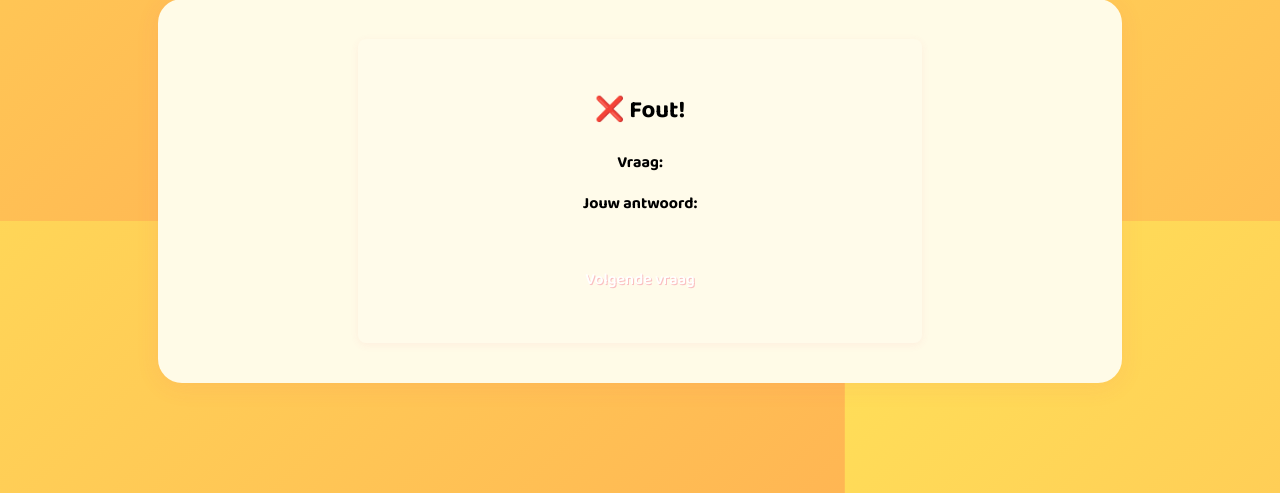
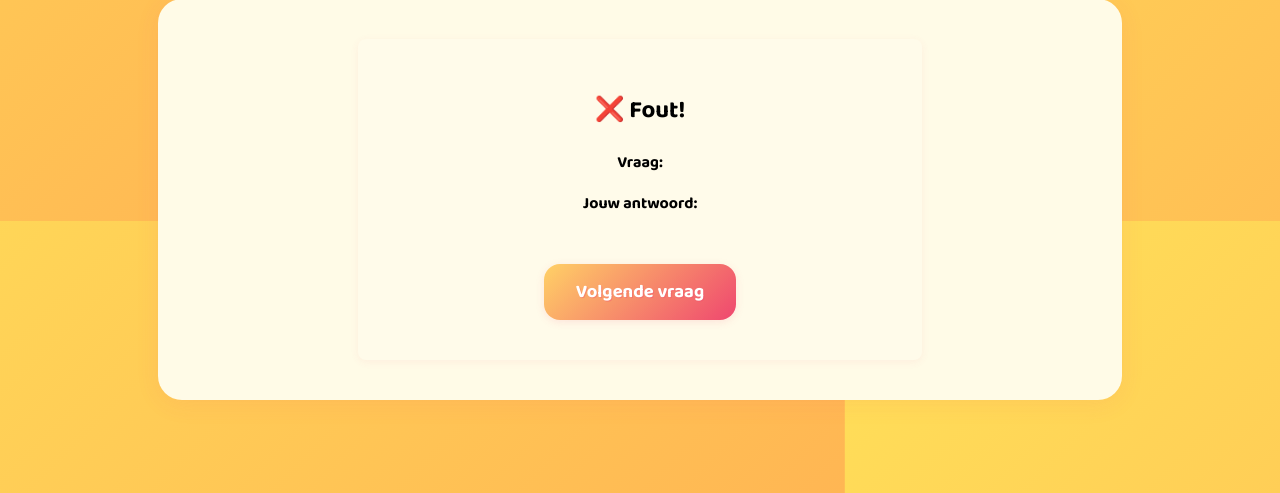
Before and after one commit to stevendejongnl/housetour, a Flask app: page /quiz/feedback in a window 1280 px wide. Shown: the part 307-800 px from the top of the page. Run offline with Flask 3, Linux system fonts and the light colour scheme.

Commit message:
Refactor next question link to use .simple-button class for consistency

```diff
--- a/backend/templates/quiz_feedback.html
+++ b/backend/templates/quiz_feedback.html
@@ -15,6 +15,6 @@
     {% if is_correct is not none and not is_correct and correct_answer %}
     <p><strong>Goed antwoord:</strong> {{ correct_answer }}</p>
     {% endif %}
-    <a href="{{ next_url }}" class="button-link" style="margin-top:2rem;">Volgende vraag</a>
+    <a href="{{ next_url }}" class="simple-button" style="margin-top:2rem;">Volgende vraag</a>
 </div>
 {% endblock %}
```
